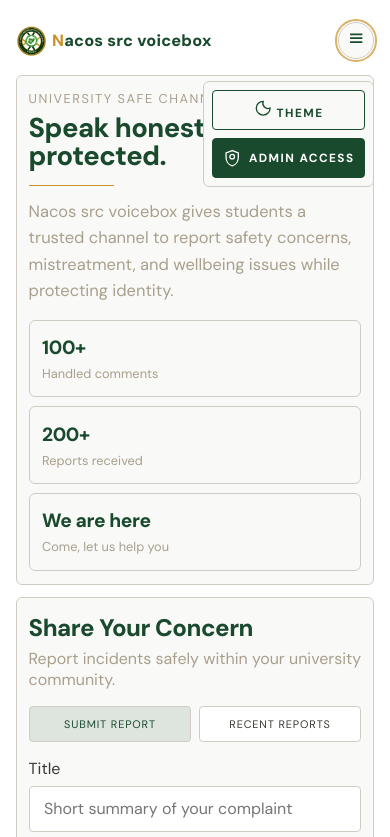
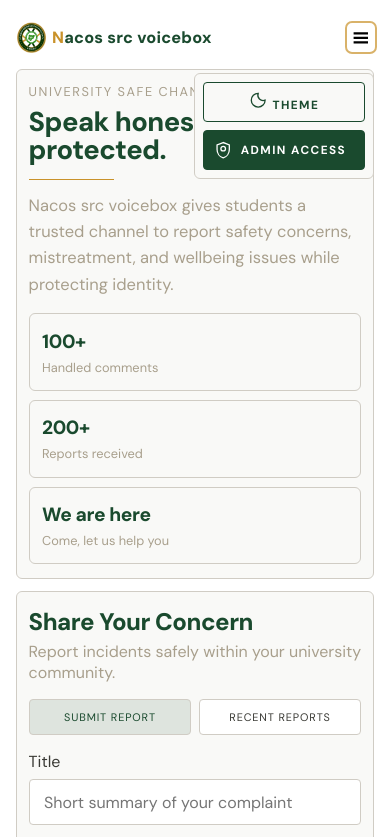
Before and after one commit to HassanAmirii/src-voicebox, a plain HTML site: page index.html in a window 390 px wide. Both pictures are taken after a click on the button "MENU". Shown: the top 837 px of the page. Drawn offline with Linux system fonts and the light colour scheme; no server answers.

Commit message:
feat: update menu toggle styles for improved visibility and responsiveness

```diff
--- a/styles.css
+++ b/styles.css
@@ -956,31 +956,33 @@ textarea {
     display: inline-flex;
     flex: 0 0 auto;
     align-self: center;
-    min-height: 2.3rem;
-    min-width: 2.3rem;
-    padding: 0.35rem;
-    border: 1px solid var(--border);
-    border-radius: 999px;
-    background: color-mix(in srgb, var(--card), transparent 8%);
+    min-height: 0;
+    padding: 0.15rem;
+    border: 0;
+    background: transparent;
     box-shadow: none;
-    color: var(--primary);
+    color: #000000;
     appearance: none;
   }
 
+  [data-theme="dark"] .menu-toggle {
+    color: var(--text);
+  }
+
   .menu-toggle .top-icon {
-    width: 1.15rem;
-    height: 1.15rem;
+    width: 1.35rem;
+    height: 1.35rem;
   }
 
   .menu-toggle .top-icon path {
-    stroke-width: 2.3;
+    stroke-width: 2.6;
   }
 
   .top-controls {
     display: none;
     position: absolute;
     right: 0;
-    top: calc(100% + 0.35rem);
+    top: calc(100% + 0.25rem);
     flex-direction: column;
     gap: 0.5rem;
     background: var(--card);
@@ -993,7 +995,7 @@ textarea {
 
   .top-controls.open {
     display: flex;
-    min-width: 9.5rem;
+    min-width: 11.25rem;
     width: max-content;
   }
 
```
